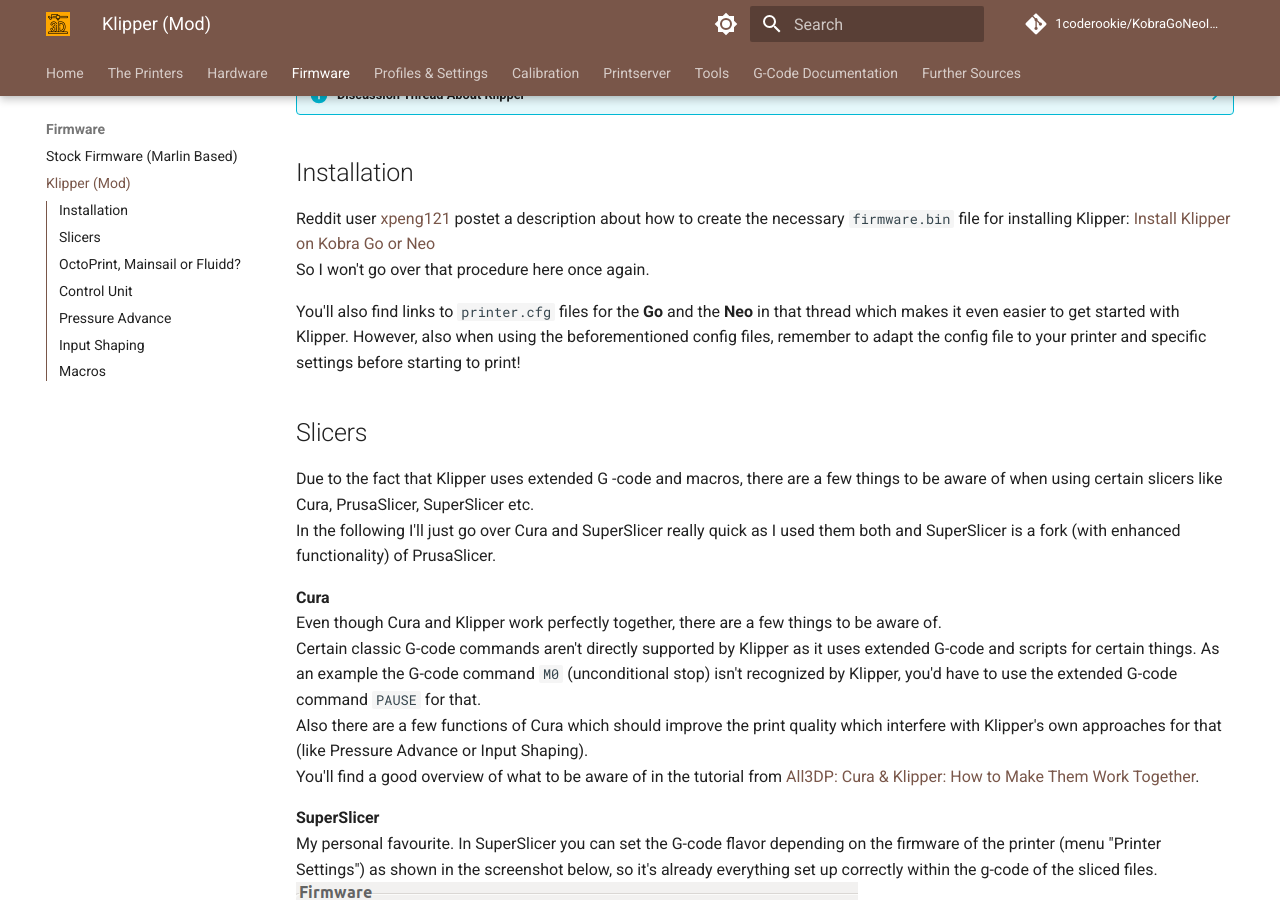
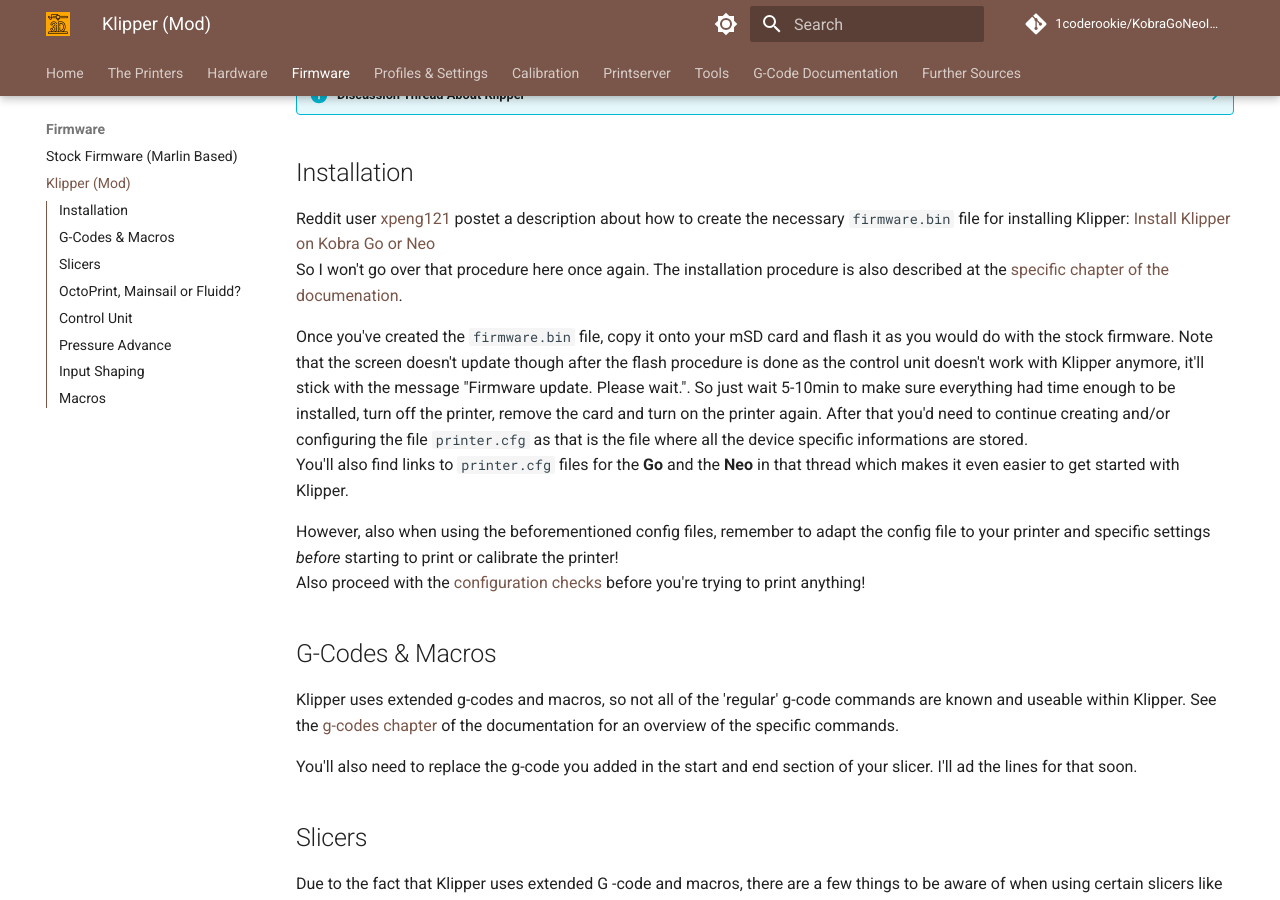
Before and after one commit to 1coderookie/KobraGoNeoInsights, an MkDocs documentation site: the page built from docs/firmware/fw_klipper.md, in a window 1280 px wide and 900 px high, scrolled down 639 px. Built offline with MkDocs 1.6.1 and Material for MkDocs 9.7.7, drawn with Linux system fonts in a browser that asks for light colours; comment, search, counter and statistics services are not loaded.

Commit message:
Update fw_klipper.md

```diff
--- a/docs/firmware/fw_klipper.md
+++ b/docs/firmware/fw_klipper.md
@@ -24,9 +24,18 @@
 
 ## Installation
 Reddit user [xpeng121](https://www.reddit.com/user/xpeng121/) postet a description about how to create the necessary `firmware.bin` file for installing Klipper: [Install Klipper on Kobra Go or Neo](https://www.reddit.com/r/anycubic/comments/10cwm16/install_klipper_on_kobra_go_or_neo/)
-So I won't go over that procedure here once again.
+So I won't go over that procedure here once again. The installation procedure is also described at the [specific chapter of the documenation](https://www.klipper3d.org/Installation.html).
 
-You'll also find links to `printer.cfg` files for the **Go** and the **Neo** in that thread which makes it even easier to get started with Klipper. However, also when using the beforementioned config files, remember to adapt the config file to your printer and specific settings before starting to print!
+Once you've created the `firmware.bin` file, copy it onto your mSD card and flash it as you would do with the stock firmware. Note that the screen doesn't update though after the flash procedure is done as the control unit doesn't work with Klipper anymore, it'll stick with the message "Firmware update. Please wait.". So just wait 5-10min to make sure everything had time enough to be installed, turn off the printer, remove the card and turn on the printer again. After that you'd need to continue creating and/or configuring the file `printer.cfg` as that is the file where all the device specific informations are stored.
+You'll also find links to `printer.cfg` files for the **Go** and the **Neo** in that thread which makes it even easier to get started with Klipper.
+
+However, also when using the beforementioned config files, remember to adapt the config file to your printer and specific settings *before* starting to print or calibrate the printer!
+Also proceed with the [configuration checks](https://www.klipper3d.org/Config_checks.html) before you're trying to print anything!
+
+## G-Codes & Macros
+Klipper uses extended g-codes and macros, so not all of the 'regular' g-code commands are known and useable within Klipper. See the [g-codes chapter](https://www.klipper3d.org/G-Codes.html) of the documentation for an overview of the specific commands.
+
+You'll also need to replace the g-code you added in the start and end section of your slicer. I'll ad the lines for that soon.
 
 ## Slicers
 Due to the fact that Klipper uses extended G -code and macros, there are a few things to be aware of when using certain slicers like Cura, PrusaSlicer, SuperSlicer etc.
```
